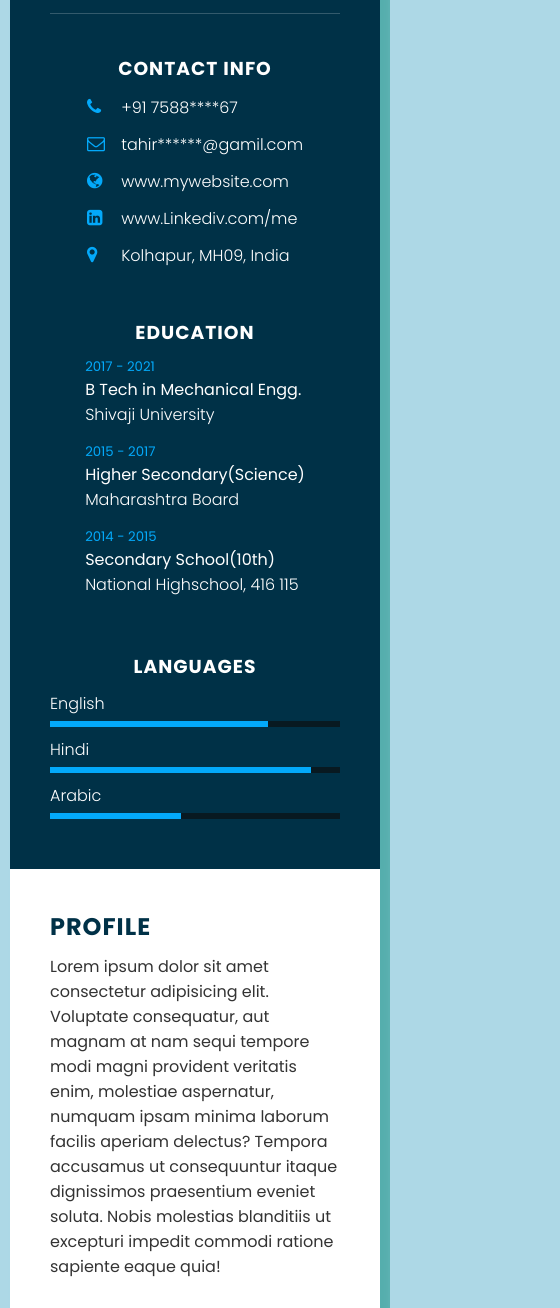
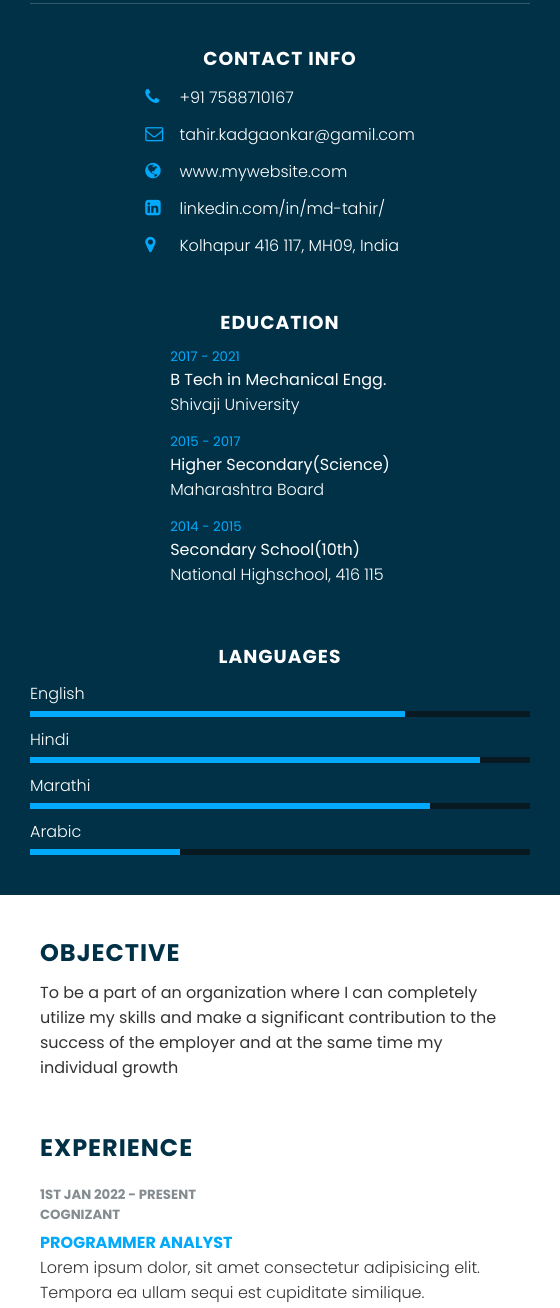
Before and after one commit to MTahir001/responsiveResume, a plain HTML site: page index.html in a window 390 px wide. Shown: the part 317-1625 px from the top of the page, 560 px wide, since content can reach past the window. Drawn offline with Linux system fonts and the light colour scheme.

Commit message:
data correctted

```diff
--- a/index.html
+++ b/index.html
@@ -20,18 +20,18 @@
                 <h2>Mohammad Tahir H K<br><span>Frontend Developer</span></h2>
             </div>
 
-
+            <div class="wrapper">
 
             <div class="contactInfo info">
                 <h3 class="title">Contact Info</h3>
                 <ul>
                     <li>
                         <sapn class="icon"><i class="fa fa-phone" aria-hidden="true"></i></sapn>
-                        <span class="text">+91 7588****67</span>
+                        <span class="text">+91 7588710167</span>
                     </li>
                     <li>
                         <sapn class="icon"><i class="fa fa-envelope-o" aria-hidden="true"></i></sapn>
-                        <span class="text">tahir******@gamil.com</span>
+                        <span class="text">tahir.kadgaonkar@gamil.com</span>
                     </li>
                     <li>
                         <sapn class="icon"><i class="fa fa-globe" aria-hidden="true"></i></sapn>
@@ -40,12 +40,12 @@
                     <li>
                         <sapn class="icon"><i class="fa fa-linkedin-square" aria-hidden="true"></i>
                         </sapn>
-                        <span class="text">www.Linkediv.com/me</span>
+                        <span class="text">linkedin.com/in/md-tahir/</span>
                     </li>
                     <li>
                         <sapn class="icon"><i class="fa fa-map-marker" aria-hidden="true"></i>
                     </sapn>
-                        <span class="text">Kolhapur, MH09, India</span>
+                        <span class="text">Kolhapur 416 117, MH09, India</span>
                     </li>
                 </ul>
 
@@ -72,7 +72,7 @@
                      </li>
                 </ul>
             </div>
-
+        </div>
             <div class="contactInfo language">
                 <h3 class="title">Languages</h3>
                 <ul>
@@ -89,9 +89,15 @@
                         </span>
                     </li>
                     <li>
+                        <span class="text">Marathi</span>
+                        <span class="percent">
+                            <div style="width: 80%;"></div>
+                        </span>
+                    </li>
+                    <li>
                         <span class="text">Arabic</span>
                         <span class="percent">
-                            <div style="width: 45%;"></div>
+                            <div style="width: 30%;"></div>
                         </span>
                     </li>
                 </ul>
@@ -101,8 +107,13 @@
 
         <div class="right_side">
             <div class="about">
-                <h2 class="title2">Profile</h2>
-                <p>Lorem ipsum dolor sit amet consectetur adipisicing elit. Voluptate consequatur, aut magnam at nam sequi tempore modi magni provident veritatis enim, molestiae aspernatur, numquam ipsam minima laborum facilis aperiam delectus? Tempora accusamus ut consequuntur itaque dignissimos praesentium eveniet soluta. Nobis molestias blanditiis ut excepturi impedit commodi ratione sapiente eaque quia!<br><br>Lorem ipsum dolor sit, amet consectetur adipisicing elit. Voluptates laboriosam ducimus tenetur voluptate earum magni commodi velit, sunt quo error?</p>
+                <h2 class="title2">Objective</h2>
+                <p>To be a part of an organization
+where I can completely utilize my
+skills and make a significant
+contribution to the success of the
+employer and at the same time my
+individual growth</p>
             </div>
 
             <div class="about">
@@ -113,7 +124,7 @@
                         <h5>Cognizant</h5>
                     </div>
                     <div class="text">
-                        <h4 class="role">Programmer Analyst Trainee</h4>
+                        <h4 class="role">Programmer Analyst</h4>
                         <p>Lorem ipsum dolor, sit amet consectetur adipisicing elit. Tempora ea ullam sequi est cupiditate similique.</p>
                     </div>
                 </div>
@@ -141,7 +152,7 @@
                     <div class="box">
                         <h4>CSS</h4>
                         <div class="percent">
-                            <div style="width:70%;"></div>
+                            <div style="width:80%;"></div>
                         </div>
                     </div>
                     <div class="box">
@@ -153,13 +164,13 @@
                     <div class="box">
                         <h4>React</h4>
                         <div class="percent">
-                            <div style="width: 40%;"></div>
+                            <div style="width: 30%;"></div>
                         </div>
                     </div>
                     <div class="box">
-                        <h4>Python</h4>
+                        <h4>Functional Testing</h4>
                         <div class="percent">
-                            <div style="width: 40%;"></div>
+                            <div style="width: 60%;"></div>
                         </div>
                     </div>
 
--- a/style.css
+++ b/style.css
@@ -33,7 +33,7 @@ body {
 
 .left_side {
   position: relative;
-  padding: 40px;
+  padding: 30px;
   background: #003147;
 }
 
@@ -223,11 +223,20 @@ p {
 }
 .interest ul li .fa {
   color: #03a9fa;
-  width: 20px;
+  width: 40px;
   font-size: 18px;
 }
 
 @media (max-width: 1000px) {
+  .contactInfo.info{
+    margin-right: 20px;
+  }
+  .wrapper{
+    display: flex;
+    align-items: center;
+    justify-content: space-around;
+    min-width: 500px;
+  }
   .container {
     margin: 10px;
     grid-template-columns: repeat(1, 1fr);
@@ -247,6 +256,13 @@ p {
   }
 }
 @media (max-width: 600px) {
+   .contactInfo.info{
+    margin: 0;
+  }
+  .wrapper{
+    display: flex;
+    flex-direction: column;
+  }
   .about .box {
     flex-direction: column;
   }
```
